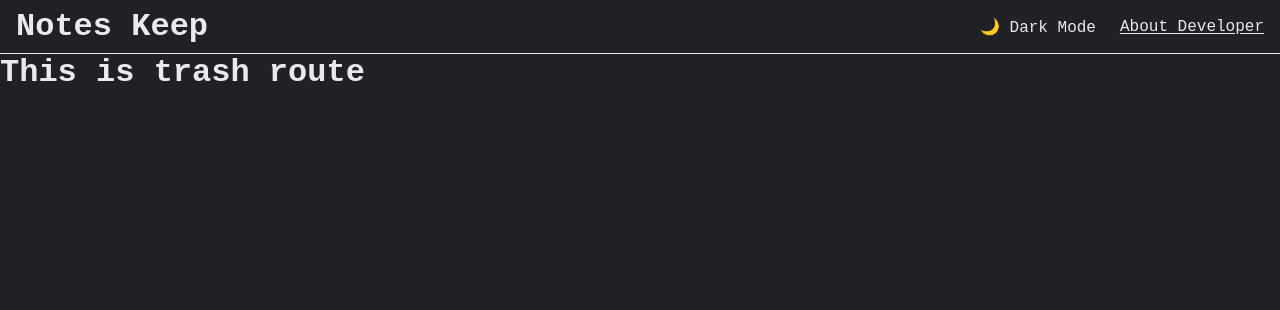
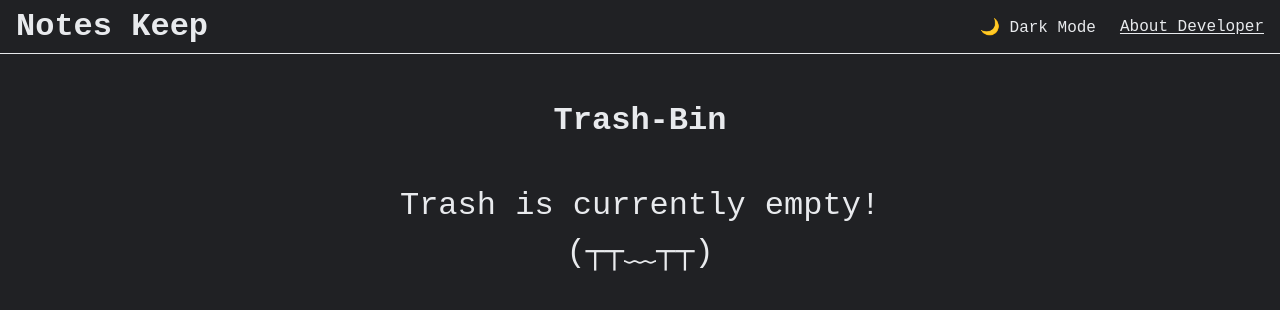
Before and after one commit to codingwolf-at/notes-keep, a React (Create React App) app: page /trash in a window 1280 px wide. Shown: the top 310 px of the page. Built offline with nearby package versions, Linux system fonts and the light colour scheme.

Commit message:
feat: deleting notes now appearing in trashbin

```diff
--- a/src/contexts/notes-context.js
+++ b/src/contexts/notes-context.js
@@ -4,18 +4,29 @@ export const notesContext = createContext();
 
 export const NotesProvider = ({ children }) => {
   const [notes, setNotes] = useState([]);
+  const [trash, setTrash] = useState([]);
 
   useEffect(() => {
-    const data = JSON.parse(localStorage.getItem('notes'));
-    setNotes(data);
+    const notesData = JSON.parse(localStorage.getItem('notes'));
+    const trashData = JSON.parse(localStorage.getItem('trash'));
+    if (notesData) {
+      setNotes(notesData);
+    }
+    if (trashData) {
+      setTrash(trashData);
+    }
   }, [])
 
   useEffect(() => {
     localStorage.setItem('notes', JSON.stringify(notes));
   }, [notes])
 
+  useEffect(() => {
+    localStorage.setItem('trash', JSON.stringify(trash));
+  }, [trash]);
+
   return (
-    <notesContext.Provider value={{notes, setNotes}}>
+    <notesContext.Provider value={{notes, setNotes, trash, setTrash}}>
       { children }
     </notesContext.Provider>
   )
--- a/src/hooks/index.js
+++ b/src/hooks/index.js
@@ -1,2 +1,3 @@
 export {useNotes} from "./useNotes";
+export {useTrash} from "./useTrash";
 export {useTheme} from "./useTheme";
--- /dev/null
+++ b/src/hooks/useTrash.js
@@ -0,0 +1,7 @@
+import { useContext } from "react/cjs/react.development"
+import { notesContext } from "../contexts/notes-context"
+
+export const useTrash = () => {
+  const {trash, setTrash} = useContext(notesContext);
+  return {trash, setTrash};
+}
--- a/src/pages/Home/Home.jsx
+++ b/src/pages/Home/Home.jsx
@@ -1,14 +1,17 @@
 import { DisplayGrid, Form, NoteCard } from "../../components";
-import { useNotes } from "../../hooks";
+import { useNotes, useTrash } from "../../hooks";
 import "./Home.css";
 
 export const Home = () => {
   const {notes, setNotes} = useNotes();
+  const {setTrash} = useTrash();
 
   const deleteNote = (note) => {
     const temp = notes.filter(entry => entry.id !== note.id);
     setNotes(temp);
+    setTrash(trash => [...trash, note]);
   }
+
   return (
     <div>
       <Form />
--- a/src/pages/Trash/Trash.css
+++ b/src/pages/Trash/Trash.css
@@ -0,0 +1,4 @@
+.heading {
+  text-align: center;
+  margin: 3rem 0 2rem 0;
+}
--- a/src/pages/Trash/Trash.jsx
+++ b/src/pages/Trash/Trash.jsx
@@ -1,7 +1,21 @@
+import { DisplayGrid, NoteCard } from "../../components"
+import { useTrash } from "../../hooks"
+import "./Trash.css";
+
 export const Trash = () => {
+  const {trash} = useTrash();
   return (
     <div>
-      <h1>This is trash route</h1>
+    <h1 className="heading">Trash-Bin</h1>
+      <DisplayGrid>
+        {
+          trash.length
+          ? trash.map(note => {
+            return <NoteCard key={note.id} note={note} />;
+          })
+          : <span className="user-msg">Trash is currently empty! <br /> (┬┬﹏┬┬)</span>
+        }
+      </DisplayGrid>
     </div>
   )
 }
```
